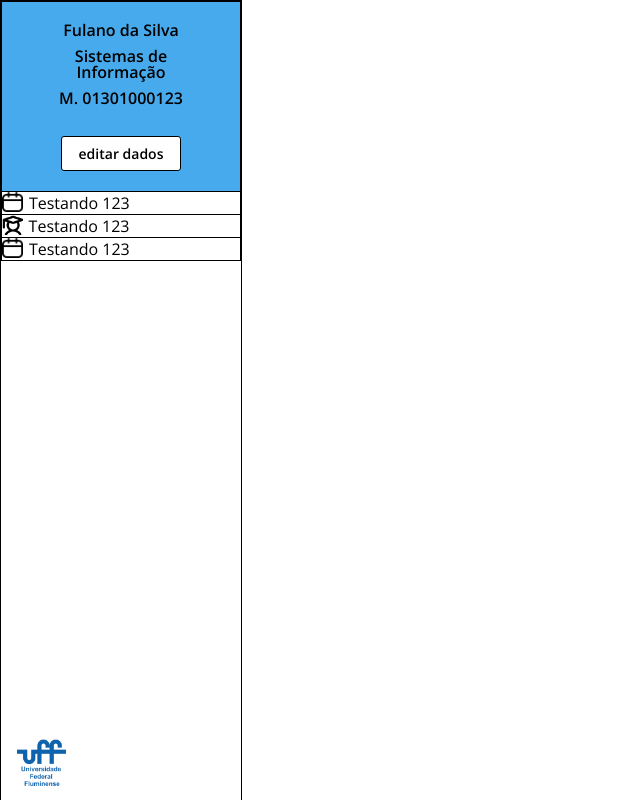
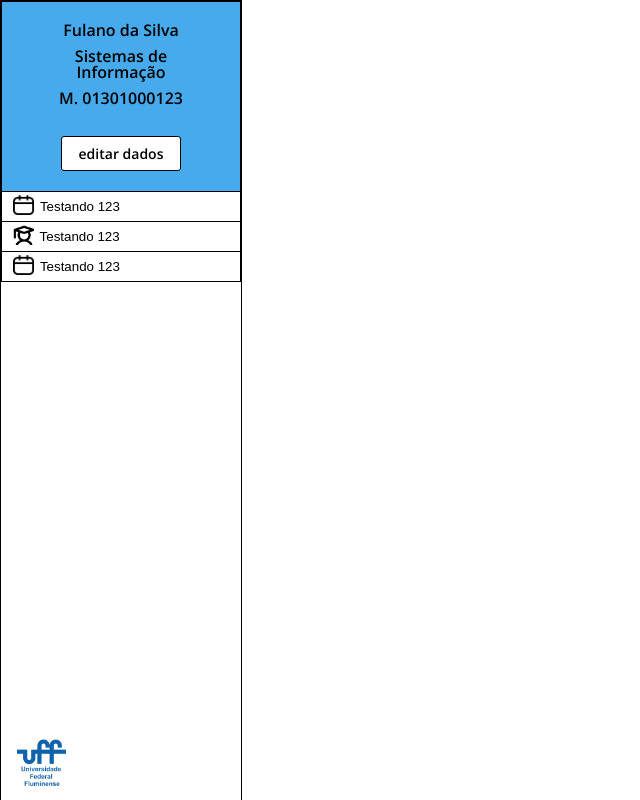
Before and after one commit to gustavo-ferreira03/projeto-iduff-front, a React (Create React App) app: page / in a window 1280 px wide. Shown: the whole page, without its empty margins (0-640 px from the left). Built offline with nearby package versions, Linux system fonts and the light colour scheme; a web font is replaced by a local one.

Commit message:
Adicionadas animações ao sidebar

```diff
--- a/src/components/Sidebar/NavBar/NavBar.module.css
+++ b/src/components/Sidebar/NavBar/NavBar.module.css
@@ -1,11 +1,16 @@
 .nav_button {
     border: 1px solid var(--black);
+    background-color: var(--white);
     border-top: 0;
+    width: 100%;
+    height: 30px;
     display: flex;
     align-items: center;
     gap: 6px;
+    cursor: pointer;
 }
 
 .nav_button img {
+    margin-left: 5px;
     height: 20px;
 }
--- a/src/components/Sidebar/NavBar/NavButton.jsx
+++ b/src/components/Sidebar/NavBar/NavButton.jsx
@@ -3,9 +3,9 @@ import styles from './NavBar.module.css'
 
 export default function NavButton({img, children}) {
   return (
-    <div className={styles.nav_button}>
+    <button className={styles.nav_button}>
         <div className={styles.img_container}><img src={img} /></div>
         <p>{children}</p>
-    </div>
+    </button>
   )
 }
--- a/src/components/Sidebar/Sidebar.module.css
+++ b/src/components/Sidebar/Sidebar.module.css
@@ -7,6 +7,11 @@
     display: flex;
     flex-direction: column;
     justify-content: space-between;
+}
+
+.sidebar button:hover {
+    transition: 0.5s;
+    background-color: var(--gray);
 }
 
 .user_info {
--- a/src/styles/index.css
+++ b/src/styles/index.css
@@ -4,6 +4,7 @@
   --red: #DD0000;
   --white: #fff;
   --black: #000;
+  --gray: #F2F2F2;
   --shadow: rgba(0, 0, 0, 0.25);
 }
 
```
